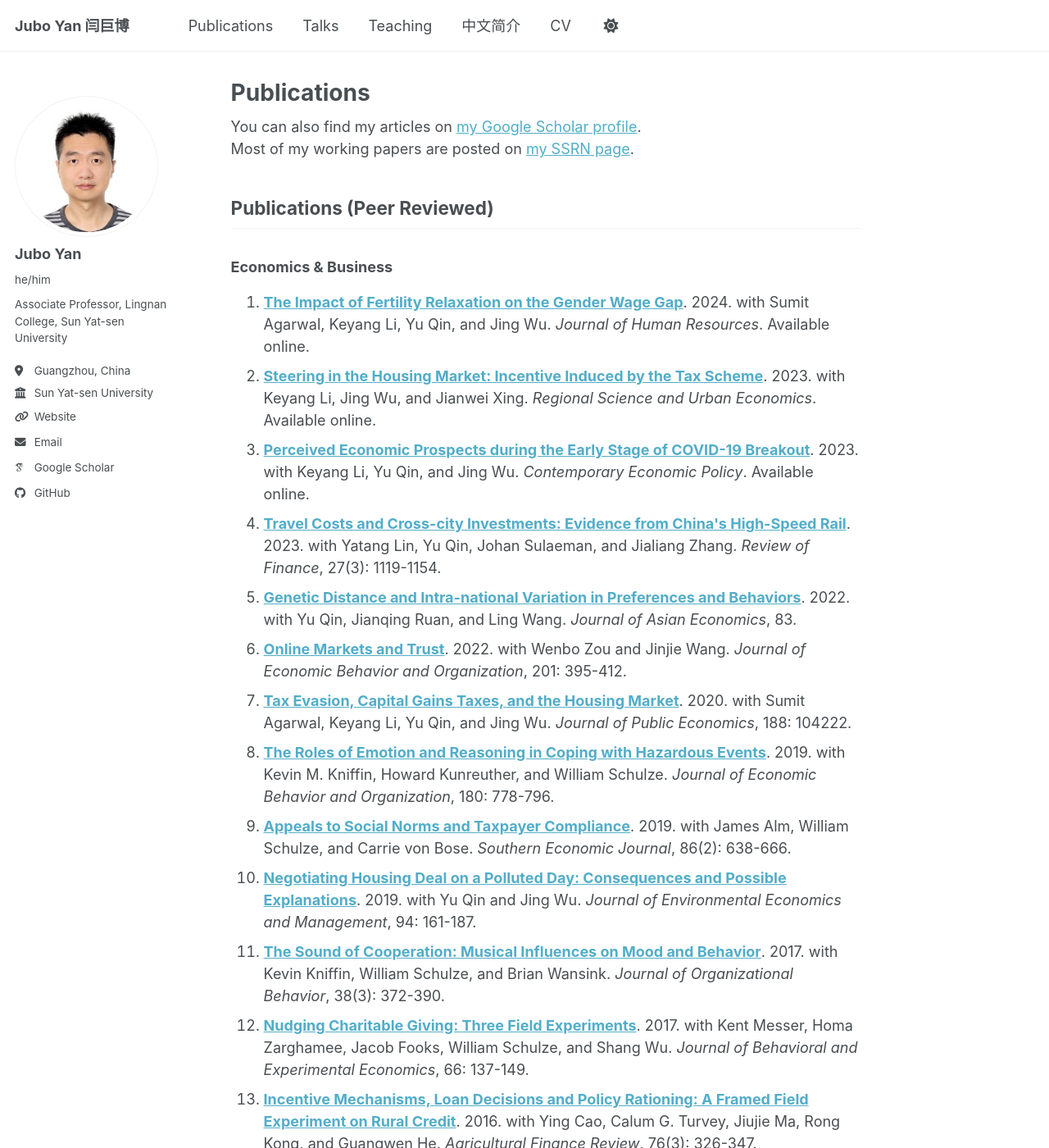
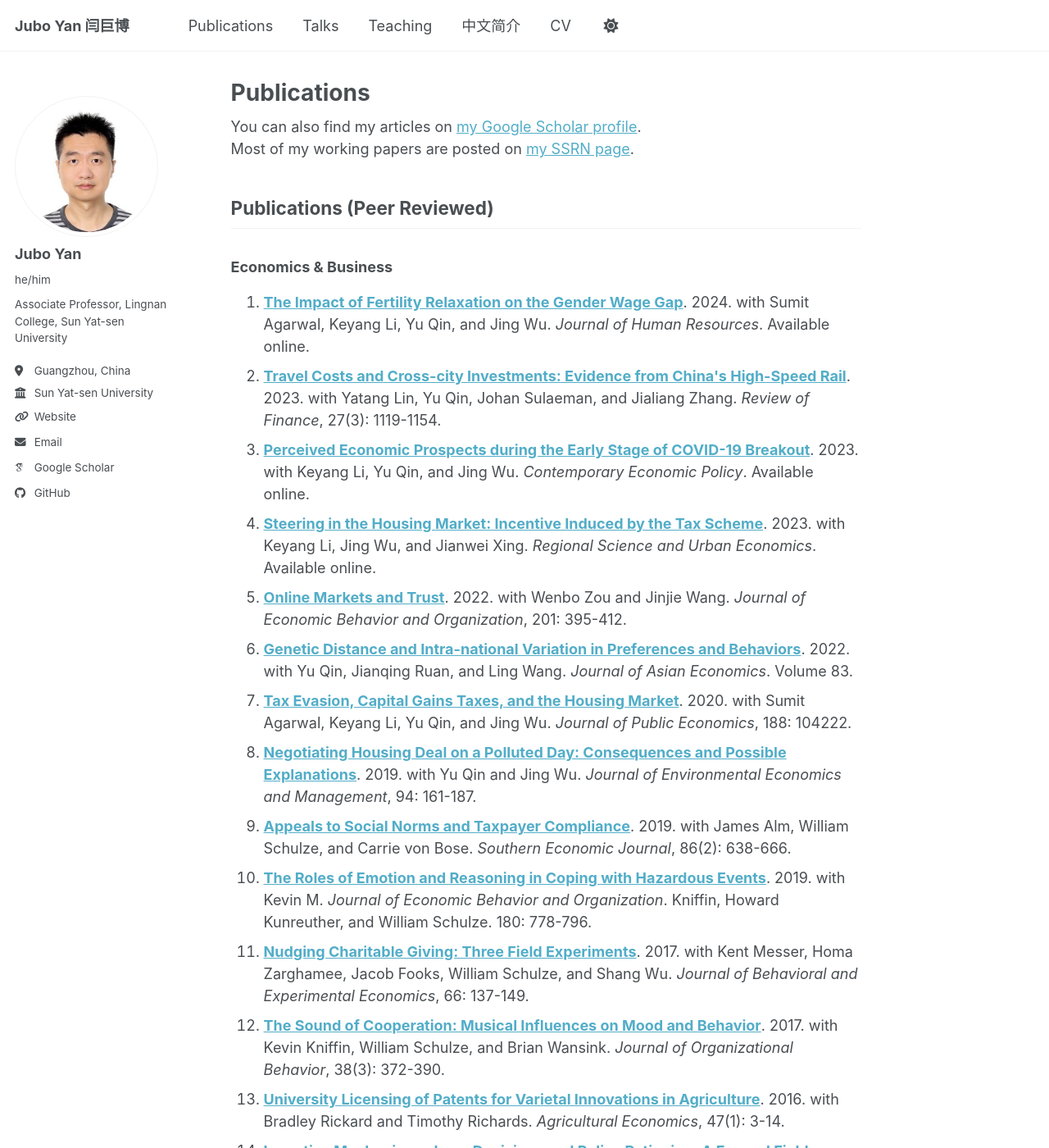
Before and after one commit to xiaogengjacky/xiaogengjacky.github.io, a Jekyll site: the page built from _pages/publications.md, in a window 1280 px wide and 1400 px high. Shown: the whole window at 82% size. Built offline with Jekyll 4.4.1, drawn with Linux system fonts in a browser that asks for light colours; some web fonts are replaced; a script bundle is joined from its source files by our own code; library files that are not in the unit come from our copies; some of the changed text lies outside the part shown.

```diff
--- a/_pages/publications.md
+++ b/_pages/publications.md
@@ -13,37 +13,48 @@ author_profile: true
 
 ## Publications (Peer Reviewed)
 
-
-
-### Economics & Business
+{% if site.publication_category %}
+  {% for publication_group in site.publication_category %}
+    {% assign category_key = publication_group[0] %}
+    {% assign category_meta = publication_group[1] %}
+    {% assign category_publications = site.publications | where: "category", category_key | sort: "date" | reverse %}
+    {% if category_publications.size > 0 %}
+### {{ category_meta.title }}
 
 <ol>
-  <li><strong><a href="https://doi.org/10.3368/jhr.0122-12126R2" target="_blank">The Impact of Fertility Relaxation on the Gender Wage Gap</a></strong>. 2024. with Sumit Agarwal, Keyang Li, Yu Qin, and Jing Wu. <em>Journal of Human Resources</em>. Available online.</li>
-  <li><strong><a href="https://www.sciencedirect.com/science/article/abs/pii/S0166046223000881" target="_blank">Steering in the Housing Market: Incentive Induced by the Tax Scheme</a></strong>. 2023. with Keyang Li, Jing Wu, and Jianwei Xing. <em>Regional Science and Urban Economics</em>. Available online.</li>
-  <li><strong><a href="https://onlinelibrary.wiley.com/doi/abs/10.1111/coep.12616" target="_blank">Perceived Economic Prospects during the Early Stage of COVID-19 Breakout</a></strong>. 2023. with Keyang Li, Yu Qin, and Jing Wu. <em>Contemporary Economic Policy</em>. Available online.</li>
-  <li><strong><a href="https://academic.oup.com/rof/article/27/3/1119/6659540" target="_blank">Travel Costs and Cross-city Investments: Evidence from China's High-Speed Rail</a></strong>. 2023. with Yatang Lin, Yu Qin, Johan Sulaeman, and Jialiang Zhang. <em>Review of Finance</em>, 27(3): 1119-1154.</li>
-  <li><strong><a href="https://www.sciencedirect.com/science/article/abs/pii/S1049007822000914#!" target="_blank">Genetic Distance and Intra-national Variation in Preferences and Behaviors</a></strong>. 2022. with Yu Qin, Jianqing Ruan, and Ling Wang. <em>Journal of Asian Economics</em>, 83.</li>
-  <li><strong><a href="https://www.sciencedirect.com/science/article/abs/pii/S0167268122002335" target="_blank">Online Markets and Trust</a></strong>. 2022. with Wenbo Zou and Jinjie Wang. <em>Journal of Economic Behavior and Organization</em>, 201: 395-412.</li>
-  <li><strong><a href="https://doi.org/10.1016/j.jpubeco.2020.104222" target="_blank">Tax Evasion, Capital Gains Taxes, and the Housing Market</a></strong>. 2020. with Sumit Agarwal, Keyang Li, Yu Qin, and Jing Wu. <em>Journal of Public Economics</em>, 188: 104222.</li>
-  <li><strong><a href="https://www.sciencedirect.com/science/article/abs/pii/S0167268119301763" target="_blank">The Roles of Emotion and Reasoning in Coping with Hazardous Events</a></strong>. 2019. with Kevin M. Kniffin, Howard Kunreuther, and William Schulze. <em>Journal of Economic Behavior and Organization</em>, 180: 778-796.</li>
-  <li><strong><a href="https://onlinelibrary.wiley.com/doi/abs/10.1002/soej.12374" target="_blank">Appeals to Social Norms and Taxpayer Compliance</a></strong>. 2019. with James Alm, William Schulze, and Carrie von Bose. <em>Southern Economic Journal</em>, 86(2): 638-666.</li>
-  <li><strong><a href="https://www.sciencedirect.com/science/article/abs/pii/S0095069618305151" target="_blank">Negotiating Housing Deal on a Polluted Day: Consequences and Possible Explanations</a></strong>. 2019. with Yu Qin and Jing Wu. <em>Journal of Environmental Economics and Management</em>, 94: 161-187.</li>
-  <li><strong><a href="https://doi.org/10.1002/job.2128" target="_blank">The Sound of Cooperation: Musical Influences on Mood and Behavior</a></strong>. 2017. with Kevin Kniffin, William Schulze, and Brian Wansink. <em>Journal of Organizational Behavior</em>, 38(3): 372-390.</li>
-  <li><strong><a href="http://www.sciencedirect.com/science/article/pii/S2214804316300222" target="_blank">Nudging Charitable Giving: Three Field Experiments</a></strong>. 2017. with Kent Messer, Homa Zarghamee, Jacob Fooks, William Schulze, and Shang Wu. <em>Journal of Behavioral and Experimental Economics</em>, 66: 137-149.</li>
-  <li><strong><a href="http://www.emeraldinsight.com/doi/abs/10.1108/AFR-08-2015-0032?journalCode=afr" target="_blank">Incentive Mechanisms, Loan Decisions and Policy Rationing: A Framed Field Experiment on Rural Credit</a></strong>. 2016. with Ying Cao, Calum G. Turvey, Jiujie Ma, Rong Kong, and Guangwen He. <em>Agricultural Finance Review</em>, 76(3): 326-347.</li>
-  <li><strong><a href="https://doi.org/10.1111/agec.12205" target="_blank">University Licensing of Patents for Varietal Innovations in Agriculture</a></strong>. 2016. with Bradley Rickard and Timothy Richards. <em>Agricultural Economics</em>, 47(1): 3-14.</li>
-  <li><strong><a href="http://www.sciencedirect.com/science/article/pii/S0928765513000900" target="_blank">Does a Detailed Model of the Electricity Grid Matter? Estimating the Impacts of the Regional Greenhouse Gas Initiative</a></strong>. 2014. with Daniel Shawhan, John Taber, Di Shi, Ray Zimmerman, Charles Marquet, Yingying Qi, Biao Mao, Richard Schuler, William Schulze, and Daniel Tylavsky. <em>Resource and Energy Economics</em>, 36(1): 191-207.</li>
-  <li><strong><a href="http://link.springer.com/article/10.1007%2Fs10640-012-9631-x" target="_blank">Context Effects in a Negatively Framed Social Dilemma Experiment</a></strong>. 2013. with Kent Messer and Jordan Suter. <em>Environmental and Resource Economics</em>, 55(3): 387-405.</li>
+  {% for pub in category_publications %}
+    {% assign excerpt_text = pub.excerpt | default: "" | strip %}
+    {% assign authors_sentence = excerpt_text %}
+    {% assign remainder_text = "" %}
+    {% if excerpt_text contains ". " %}
+      {% assign authors_sentence = excerpt_text | split: ". " | first %}
+      {% assign remainder_text = excerpt_text | remove_first: authors_sentence %}
+      {% assign remainder_text = remainder_text | strip %}
+      {% if remainder_text != "" %}
+        {% assign remainder_text = remainder_text | replace_first: ". ", "" %}
+        {% assign remainder_text = remainder_text | strip %}
+      {% endif %}
+    {% elsif excerpt_text == "" %}
+      {% assign authors_sentence = "" %}
+    {% endif %}
+    {% assign remainder_formatted = "" %}
+    {% if remainder_text != "" %}
+      {% assign remainder_first = remainder_text | slice: 0, 1 %}
+      {% assign digits = "0123456789" %}
+      {% if digits contains remainder_first %}
+        {% assign remainder_formatted = ", " | append: remainder_text %}
+      {% else %}
+        {% assign remainder_formatted = ". " | append: remainder_text %}
+      {% endif %}
+    {% endif %}
+    {% assign authors_markup = "" %}
+    {% if authors_sentence != "" %}
+      {% assign authors_markup = authors_sentence | append: "." %}
+    {% endif %}
+  <li><strong>{% if pub.paperurl %}<a href="{{ pub.paperurl }}" target="_blank" rel="noopener">{{ pub.title }}</a>{% elsif pub.link %}<a href="{{ pub.link }}" target="_blank" rel="noopener">{{ pub.title }}</a>{% else %}{{ pub.title }}{% endif %}</strong>. {{ pub.date | default: "1900-01-01" | date: "%Y" }}.{% if authors_markup != "" %} {{ authors_markup }}{% endif %}{% if pub.venue %} <em>{{ pub.venue }}</em>{% endif %}{{ remainder_formatted }}</li>
+  {% endfor %}
 </ol>
 
-### Interdisciplinary
-
-<ol>
-  <li><strong><a href="https://www.nature.com/articles/s41599-025-04709-y" target="_blank">The impact of energy poverty on subjective well-being: evidence from China</a></strong>. 2025. with Han Yang and Xuefeng Li. <em>Humanities and Social Sciences Communications</em>, 12(1): 1-11.</li>
-  <li><strong><a href="https://www.sciencedirect.com/science/article/abs/pii/S0195925522002335" target="_blank">Rural residents' climate change perceptions, personal experiences, and purchase intention-behavior gap in energy-saving refrigeration appliances in Southwest China</a></strong>. 2023. with Rui He, Jianjun Jin, Xin Qiu, and Chenyang Zhang. <em>Environmental Impact Assessment Review</em>, Article 106967.</li>
-  <li><strong><a href="https://link.springer.com/article/10.1007/s13753-021-00385-z" target="_blank">A Global Analysis of the Relationship between Urbanization and Fatalities in Earthquake Prone Areas</a></strong>. 2021. with Chunyang He, Qingxu Huang, Xuemei Bai, Derek T. Robinson, Peijun Shi, Yinyin Dou, Bo Zhao, Qiang Zhang, Fangjin Xu, and James Daniell. <em>International Journal of Disaster Risk Science</em>, 12: 805-820.</li>
-  <li><strong><a href="https://www.sciencedirect.com/science/article/pii/S2212041620300486?dgcid=coauthor" target="_blank">Linking Ecosystem Services and Subjective Well-being in Rapidly Urbanizing Watersheds: Insights from a Multilevel Linear Model</a></strong>. 2020. with Qingxu Huang, Dan Yin, Chunyang He, Ziwen Liu, Shiting Meng, Qiang Ren, Rui Zhao, and Luis Inostroza. <em>Ecosystem Services</em>, 43: 101106.</li>
-  <li><strong><a href="https://link.springer.com/article/10.1007/s11069-016-2699-9" target="_blank">The Effects of Trust in Government on Earthquake Survivors' Risk Perception and Preparedness in China</a></strong>. 2017. with Ziqiang Han, Xiaoli Lu, and Elisa I. Hörhager. <em>Natural Hazards</em>, 86: 437-452.</li>
-  <li><strong><a href="https://ieeexplore.ieee.org/document/7427473" target="_blank">The Engineering, Economic and Environmental Electricity Simulation Tool (E4ST): Description and an Illustration of its Capability and Use as a Planning/Policy Analysis Tool</a></strong>. 2016. with Biao Mao, Daniel Shawhan, Ray Zimmerman, Yujia Zhu, William Schulze, Richard Schuler, and Daniel Tylavsky. <em>49th Hawaii International Conference on System Science (HICSS)</em>, 2317-2325. Best Paper Award.</li>
-  <li><strong><a href="https://ieeexplore.ieee.org/document/7070115" target="_blank">A Detailed Power System Planning Model: Estimating the Long-Run Impact of Carbon-Reducing Policies</a></strong>. 2015. with Daniel Shawhan, John Taber, Ray Zimmerman, Charles Marquet, William Schulze, Richard Schuler, Robert Thomas, Daniel Tylavsky, Di Shi, Nan Li, Ward Jewell, Trevor Hardy, and Zhouxing Hu. <em>48th Hawaii International Conference on System Science (HICSS)</em>, 2497-2506.</li>
-</ol>
+    {% endif %}
+  {% endfor %}
+{% endif %}
```
